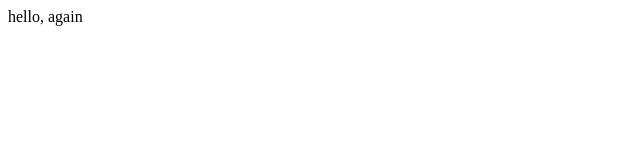
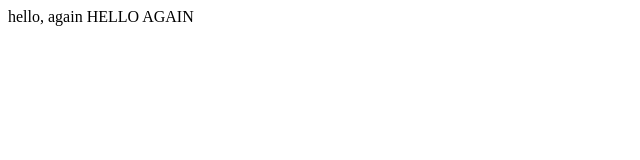
Before and after one commit to MissyMcGee8/Second_website, a plain HTML site: page index.html in a window 1280 px wide. Shown: the whole page, without its empty margins (0-640 px from the left). Drawn offline with Linux system fonts and the light colour scheme.

```diff
--- a/index.html
+++ b/index.html
@@ -1 +1,2 @@
 hello, again
+<hi>HELLO AGAIN</hi>
```
